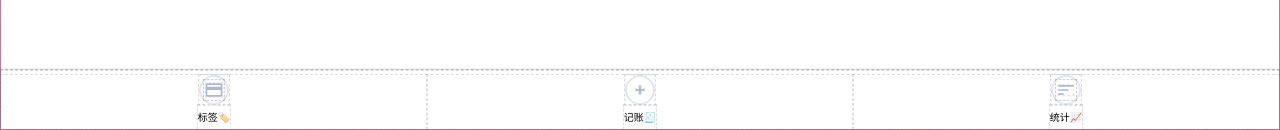
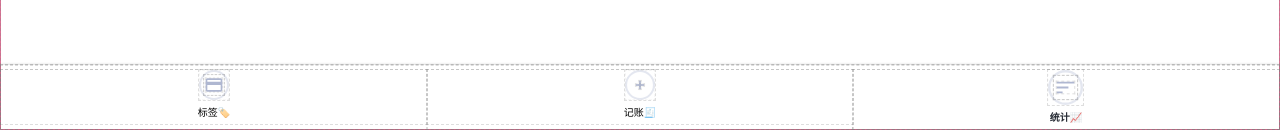
Before and after one commit to oSIBERIAo/Bookkeeping, a React app: page /#/statistics in a window 1280 px wide. Shown: the part 670-800 px from the top of the page. Built offline with nearby package versions, Linux system fonts and the light colour scheme.

Commit message:
Nav 选中☑️时通过 NavLink 添加 activeClassName

```diff
--- a/src/components/Nav.tsx
+++ b/src/components/Nav.tsx
@@ -1,5 +1,5 @@
 import styled from "styled-components"
-import { Link } from "react-router-dom"
+import { NavLink } from "react-router-dom"
 import React from "react"
 import { Icon } from "components/Icon"
 
@@ -12,13 +12,23 @@
         > li {
             font-size: 10px;
             width: 33.333%;
+            > a {
                 text-align: center;
                 display: flex;
                 flex-direction: column;
                 align-items: center;
-            > .icon {
+                .icon {
                     width: 30px;
                     height: 30px;
+                }
+                &.selected {
+                    color: #272c35;
+                    font-weight: bold;
+                    .icon {
+                        width: 35px;
+                        height: 35px;
+                    }
+                }
             }
         }
     }
@@ -29,16 +39,22 @@
         <NavWrapper>
             <ul>
                 <li>
+                    <NavLink to="/tags" activeClassName="selected">
                         <Icon name={"tag"} />
-                    <Link to="/tags">标签🏷️</Link>
+                        标签🏷️
+                    </NavLink>
                 </li>
                 <li>
+                    <NavLink to="/money" activeClassName="selected">
                         <Icon name={"money"} />
-                    <Link to="/money">记账🧾</Link>
+                        记账🧾
+                    </NavLink>
                 </li>
                 <li>
+                    <NavLink to="/statistics" activeClassName="selected">
                         <Icon name={"statistics"} />
-                    <Link to="/statistics">统计📈</Link>
+                        统计📈
+                    </NavLink>
                 </li>
             </ul>
         </NavWrapper>
```
Lines whose indentation alone changed are shown as unchanged.
